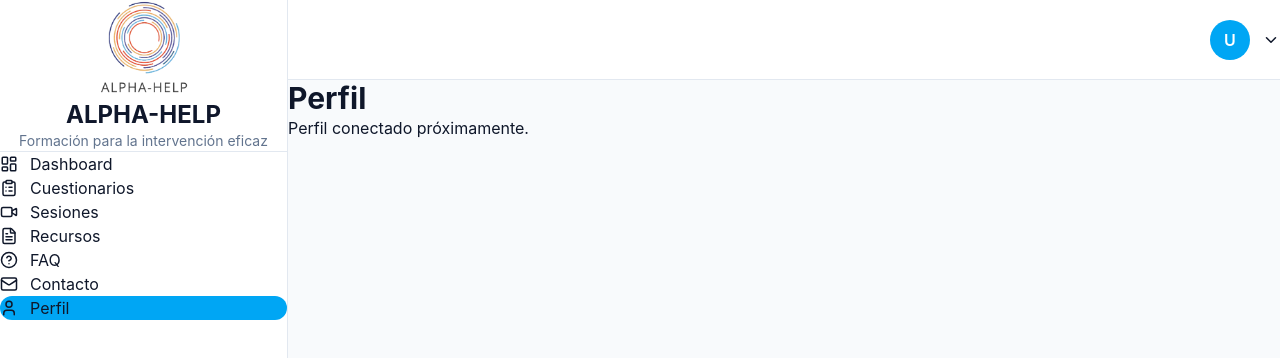
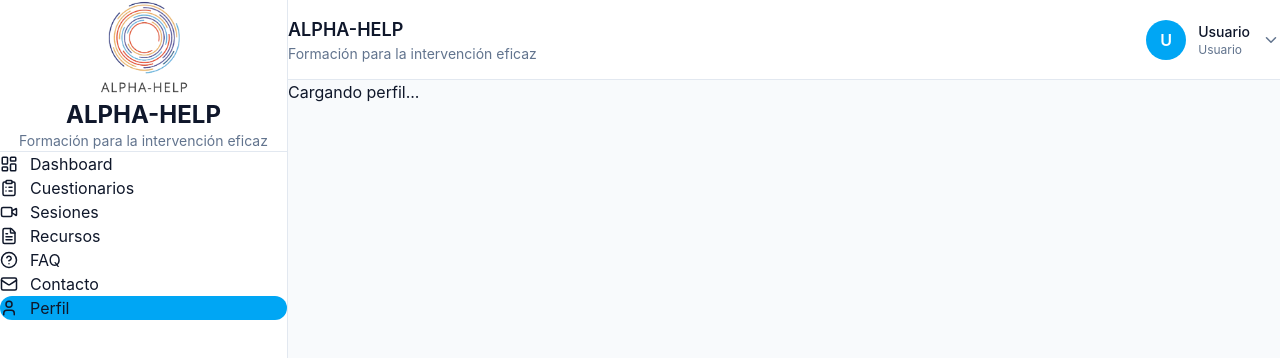
Before and after one commit to HugoCaparross/alpha-help, a Next.js app: page /perfil in a window 1280 px wide. Shown: the top 358 px of the page. Built offline with nearby package versions, Linux system fonts and the light colour scheme; no server answers.

Commit message:
feat: profile menu and topbar improvements

```diff
--- a/app/(app)/perfil/page.tsx
+++ b/app/(app)/perfil/page.tsx
@@ -1,15 +1,86 @@
-import { supabase } from "@/lib/supabase/client";
+"use client";
 
-export default async function PerfilPage() {
+import { useEffect, useState } from "react";
+import { getProfile } from "@/lib/supabase/getProfile";
+
+export default function PerfilPage() {
+  const [profile, setProfile] = useState<any>(null);
+
+  useEffect(() => {
+    async function loadProfile() {
+      const data = await getProfile();
+
+      setProfile(data);
+    }
+
+    loadProfile();
+  }, []);
+
+  if (!profile) {
+    return (
+      <div>
+        Cargando perfil...
+      </div>
+    );
+  }
+
   return (
-    <div className="space-y-6">
-      <h1 className="text-3xl font-bold">
+    <div className="max-w-3xl">
+
+      <h1 className="text-3xl font-bold mb-8">
         Perfil
       </h1>
 
-      <p>
-        Perfil conectado próximamente.
-      </p>
+      <div className="bg-white rounded-3xl border border-slate-200 p-8">
+
+        <div className="space-y-6">
+
+          <div>
+            <p className="text-sm text-slate-500">
+              Correo electrónico
+            </p>
+
+            <p className="font-medium">
+              {profile.email}
+            </p>
+          </div>
+
+          <div>
+            <p className="text-sm text-slate-500">
+              Región
+            </p>
+
+            <p className="font-medium">
+              {profile.region}
+            </p>
+          </div>
+
+          <div>
+            <p className="text-sm text-slate-500">
+              Rol
+            </p>
+
+            <p className="font-medium">
+              {profile.role}
+            </p>
+          </div>
+
+          <div>
+            <p className="text-sm text-slate-500">
+              Política aceptada
+            </p>
+
+            <p className="font-medium">
+              {profile.accepted_policy
+                ? "Sí"
+                : "No"}
+            </p>
+          </div>
+
+        </div>
+
+      </div>
+
     </div>
   );
 }
--- a/components/layout/Topbar.tsx
+++ b/components/layout/Topbar.tsx
@@ -4,10 +4,16 @@ import UserMenu from "./UserMenu";
 
 export default function Topbar() {
   return (
-    <header className="h-20 bg-white border-b border-slate-200 flex items-center justify-end px-8">
+    <header className="h-20 bg-white border-b border-slate-200 flex items-center justify-between px-8">
+      <div>
+        <h2 className="text-lg font-semibold text-slate-900">ALPHA-HELP</h2>
+
+        <p className="text-sm text-slate-500">
+          Formación para la intervención eficaz
+        </p>
+      </div>
 
       <UserMenu />
-
     </header>
   );
 }
--- a/components/layout/UserMenu.tsx
+++ b/components/layout/UserMenu.tsx
@@ -1,11 +1,25 @@
 "use client";
 
-import { useState } from "react";
+import { useEffect, useState } from "react";
 import { ChevronDown, LogOut, User } from "lucide-react";
+
 import { supabase } from "@/lib/supabase/client";
+import { getProfile } from "@/lib/supabase/getProfile";
 
 export default function UserMenu() {
   const [open, setOpen] = useState(false);
+
+  const [profile, setProfile] = useState<any>(null);
+
+  useEffect(() => {
+    async function loadProfile() {
+      const data = await getProfile();
+
+      setProfile(data);
+    }
+
+    loadProfile();
+  }, []);
 
   async function handleLogout() {
     await supabase.auth.signOut();
@@ -15,24 +29,40 @@ export default function UserMenu() {
 
   return (
     <div className="relative">
-
       <button
         onClick={() => setOpen(!open)}
-        className="flex items-center gap-3"
+        className="flex items-center gap-3 rounded-xl px-3 py-2 hover:bg-slate-100 transition"
       >
         <div className="w-10 h-10 rounded-full bg-sky-500 text-white flex items-center justify-center font-semibold">
-          U
+          {profile?.email?.charAt(0)?.toUpperCase() || "U"}
         </div>
 
-        <ChevronDown size={18} />
+        <div className="hidden md:block text-left">
+          <p className="text-sm font-medium text-slate-900 max-w-[180px] truncate">
+            {profile?.email || "Usuario"}
+          </p>
+
+          <p className="text-xs text-slate-500">
+            {profile?.role === "admin" ? "Administrador" : "Usuario"}
+          </p>
+        </div>
+
+        <ChevronDown size={18} className="text-slate-500" />
       </button>
 
       {open && (
-        <div className="absolute right-0 mt-3 w-52 bg-white border border-slate-200 rounded-xl shadow-lg overflow-hidden">
+        <div className="absolute right-0 mt-3 w-60 bg-white border border-slate-200 rounded-2xl shadow-lg overflow-hidden z-50">
+          <div className="px-4 py-3 border-b border-slate-100">
+            <p className="text-sm font-medium text-slate-900 truncate">
+              {profile?.email || "Usuario"}
+            </p>
+
+            <p className="text-xs text-slate-500">{profile?.region || ""}</p>
+          </div>
 
           <a
             href="/perfil"
-            className="flex items-center gap-3 px-4 py-3 hover:bg-slate-50"
+            className="flex items-center gap-3 px-4 py-3 hover:bg-slate-50 transition"
           >
             <User size={18} />
             Perfil
@@ -40,12 +70,11 @@ export default function UserMenu() {
 
           <button
             onClick={handleLogout}
-            className="w-full flex items-center gap-3 px-4 py-3 hover:bg-slate-50"
+            className="w-full flex items-center gap-3 px-4 py-3 hover:bg-slate-50 transition"
           >
             <LogOut size={18} />
             Cerrar sesión
           </button>
-
         </div>
       )}
     </div>
--- /dev/null
+++ b/lib/supabase/getProfile.ts
@@ -0,0 +1,17 @@
+import { supabase } from "./client";
+
+export async function getProfile() {
+  const {
+    data: { user },
+  } = await supabase.auth.getUser();
+
+  if (!user) return null;
+
+  const { data } = await supabase
+    .from("profiles")
+    .select("*")
+    .eq("id", user.id)
+    .single();
+
+  return data;
+}
```
